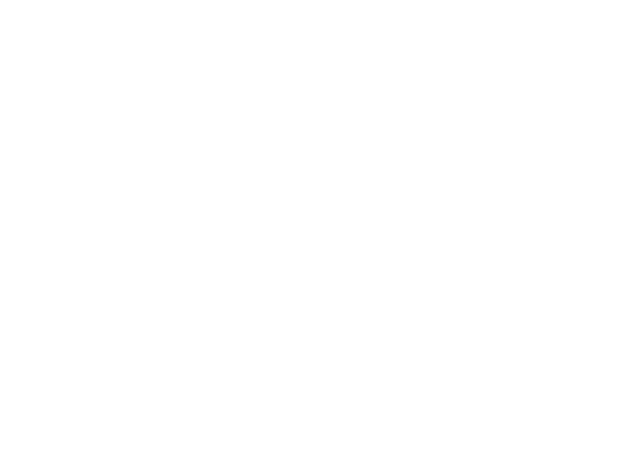
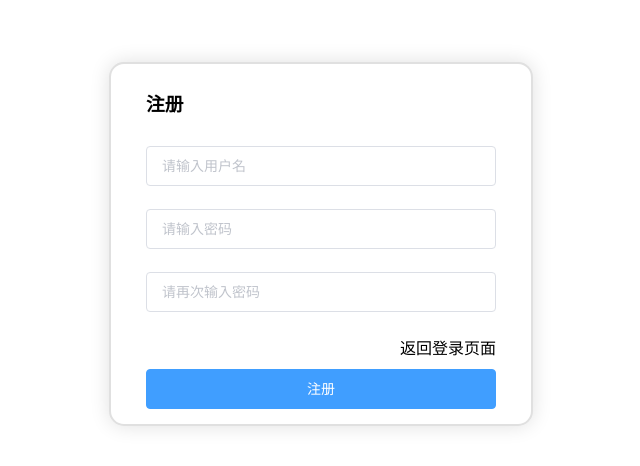
Before and after one commit to firo0423/vue-login, a Vue app: page /#/Register in a window 1280 px wide. Shown: the part 118-584 px from the top of the page, without its empty margins (319-959 px from the left). Built offline with nearby package versions, Linux system fonts and the light colour scheme.

Commit message:
样式完成

```diff
--- a/src/router/index.js
+++ b/src/router/index.js
@@ -1,6 +1,7 @@
 import Vue from 'vue'
 import VueRouter from 'vue-router'
 import Login from '../views/Login'
+import Register from '../views/Register'
 // 安装路由
 Vue.use(VueRouter)
 
@@ -11,8 +12,14 @@ const routes = [
     path: '/',
     name: 'Login',
     // 需要跳转的组件
-    component: Login
+    component: Login,
+
   },
+  {
+    path:'/Register',
+    name: 'Register',
+    component:Register,
+  }
 ]
 // 创建实例
 const router = new VueRouter({
--- a/src/views/Login.vue
+++ b/src/views/Login.vue
@@ -36,13 +36,13 @@
         ></el-input>
         <img :src="captchaUrl" />
       </el-form-item>
-      <el-checkbox
-        v-model="checked"
-        style="width: 100%"
-        class="loginRemember"
-        ref="re"
-        >记住我</el-checkbox
-      >
+      <div class="footer">
+        <el-checkbox v-model="checked" class="loginRemember" ref="re"
+          >记住我</el-checkbox
+        >
+        <router-link to="/Register">注册</router-link>
+      </div>
+
       <el-button
         type="primary"
         size="default"
@@ -85,6 +85,14 @@ export default {
     login(e) {
       // 用来书写axios请求
       // console.log(this.loginForm.password);
+      if (!this.loginForm.username) {
+        this.$message({
+          showClose: true,
+          message: "请输入账号密码",
+          type: "error",
+        });
+        return false;
+      }
       this.$axios
         .post(this.HOST + "/api/login", {
           username: this.loginForm.username,
@@ -134,7 +142,7 @@ export default {
 };
 </script>
 
-<style>
+<style scoped>
 .loginContainer {
   border-radius: 15px;
   background-clip: padding-box;
@@ -153,4 +161,17 @@ export default {
   text-align: left;
   margin: 0 0 15px 0;
 }
+.footer .el-checkbox {
+  float: left;
+}
+.footer a {
+  display: block;
+  float: right;
+  text-decoration: none;
+  color: #e0e0e0;
+  transition: all 0.2s;
+}
+.footer a:hover {
+  color: black;
+}
 </style>
--- /dev/null
+++ b/src/views/Register.vue
@@ -0,0 +1,118 @@
+<template>
+  <div>
+
+    <!-- register -->
+    <!-- 表单合适需要添加 :rules="rules" rules就是数据里面的规则 同时还要在item下加prop绑定对应规则-->
+    <el-form
+      :model="registerForm"
+      :rules="rules"
+      ref="form"
+      class="loginContainer"
+    >
+      <h3 class="loginTitle">注册</h3>
+
+      <el-form-item prop="username">
+        <el-input
+          type="text"
+          v-model="register.username"
+          placeholder="请输入用户名"
+          auto-complete="false"
+        ></el-input>
+      </el-form-item>
+      <el-form-item prop="password">
+        <el-input
+          v-model="register.password"
+          placeholder="请输入密码"
+          size="normal"
+          type="password"
+          auto-complete="false"
+        ></el-input>
+      </el-form-item>
+      <el-form-item prop="password2">
+        <el-input
+          v-model="register.password2"
+          placeholder="请再次输入密码"
+          size="normal"
+          auto-complete="false"
+          type="text"
+          style="magin-right: 5px"
+        ></el-input>
+      </el-form-item>
+       <router-link to="/" class="backtext">返回登录页面</router-link>
+      <el-button
+        type="primary"
+        size="default"
+        style="width: 100%"
+        @click="register"
+        >注册</el-button
+      >
+
+    </el-form>
+  </div>
+</template>
+
+<script>
+export default {
+  name: "Register",
+  data() {
+    return {
+      registerForm: {
+        username: "",
+        password: "",
+        password2: "",
+      },
+      rules: {
+        username: [
+          { required: true, message: "请输入用户名", trigger: "blur" },
+        ],
+        password: [{ required: true, message: "请输入密码", trigger: "blur" }],
+        password2: [
+          { required: true, message: "请输入确认密码", trigger: "blur" },
+        ],
+      },
+    };
+  },
+  methods: {
+    register() {
+      console.log(1);
+    },
+  },
+};
+</script>
+
+<style scoped>
+.el-form {
+
+}
+.loginContainer {
+  border-radius: 15px;
+  background-clip: padding-box;
+  margin: 180px auto;
+  width: 350px;
+  padding: 15px 35px 15px;
+  background-color: #fff;
+  border: 2px solid #e0e0e0;
+  box-shadow: 0 0 20px #e0e0e0;
+}
+.loginTitle {
+  float: left;
+  margin: 10px auto 30px auto;
+  text-align: left;
+}
+.loginRemember {
+  text-align: left;
+  margin: 0 0 15px 0;
+}
+
+.backtext {
+  display: block;
+  float: right;
+  text-decoration: none;
+  color: black;
+  margin: 0px auto 10px auto;
+  text-align: left;
+  transition: all 0.2s;
+
+}
+
+</style>
```
